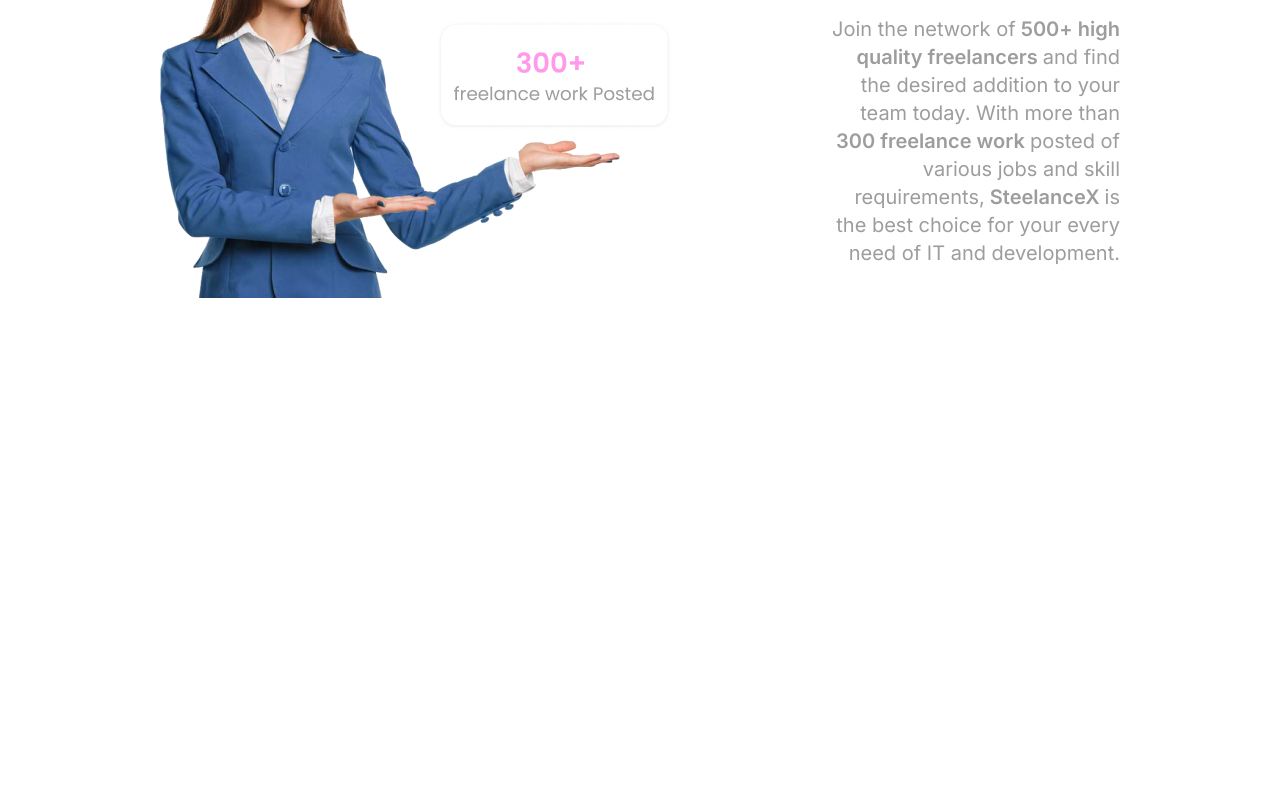
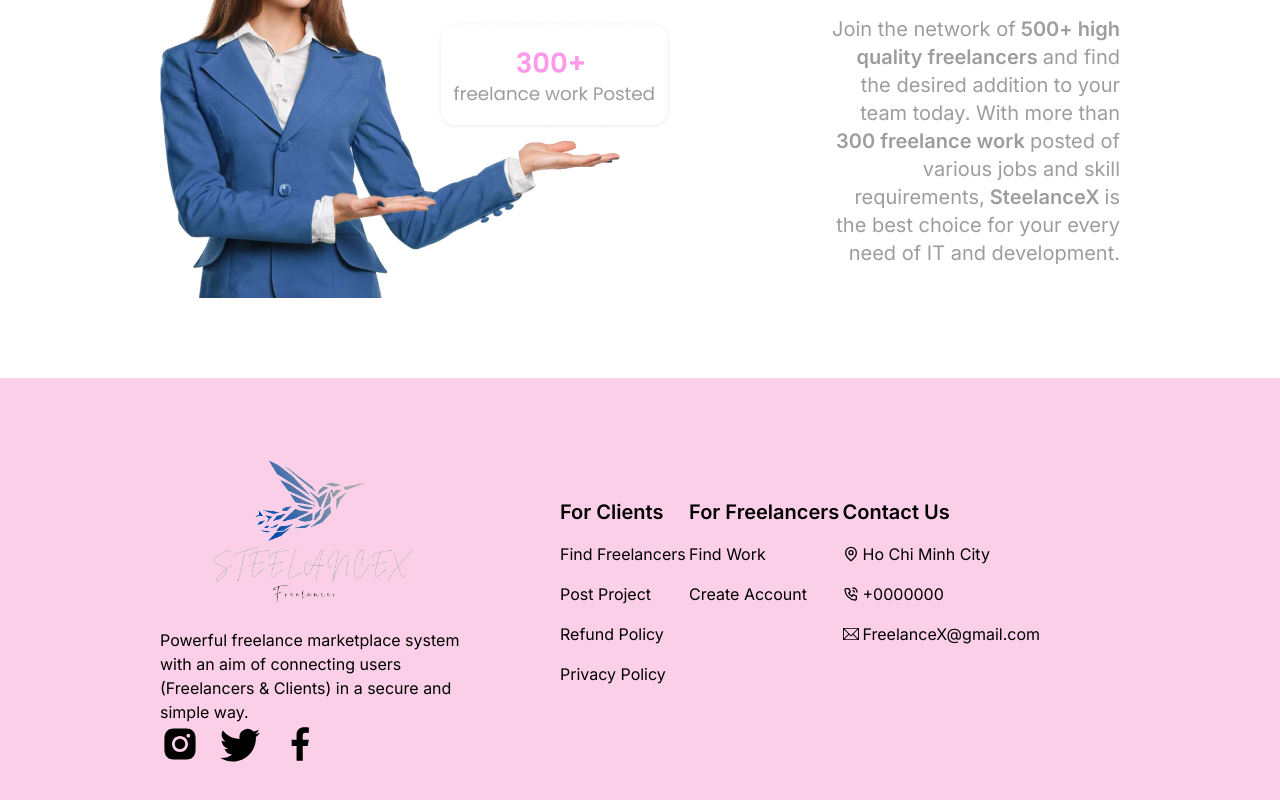
Before and after one commit to Shi-49-94-444-4444/steelancer, a Next.js app: page / in a window 1280 px wide. Shown: the part 3135-3935 px from the top of the page. Before the commit the page ends 3513 px from the top, so only its background shows below. Built offline with nearby package versions, Linux system fonts and the light colour scheme.

Commit message:
Footer #8

```diff
--- /dev/null
+++ b/app/components/Footer.tsx
@@ -0,0 +1,152 @@
+import Container from "./Container"
+import Image from "next/image"
+import { AiFillInstagram } from "react-icons/ai"
+import { BsTwitter } from "react-icons/bs"
+import { GrFacebookOption, GrLocation } from "react-icons/gr"
+import { TbPhoneCall } from "react-icons/tb"
+import { TfiEmail } from "react-icons/tfi"
+
+const Footer = () => {
+    return (
+        <div className="
+                w-full
+                h-[500px]
+                bg-pink-200
+            "
+        >
+            <div className="px-10">
+                <Container>
+                    <div className="
+                            grid
+                            grid-cols-12
+                            gap-3
+                            md:gap-0
+                            px-10
+                        "
+                    >
+                        <div className="col-span-4">
+                            <div className="absolute">
+                                <Image
+                                    alt="Logo"
+                                    height="200"
+                                    width="300"
+                                    src="/images/logo.png"
+                                />
+                            </div>
+                            <section className="mt-[250px] w-[300px]">
+                                <h1>
+                                    Powerful freelance marketplace system with an aim of
+                                    connecting users (Freelancers & Clients) in a secure
+                                    and simple way.
+                                </h1>
+                            </section>
+                            <div className="
+                                    flex
+                                    flex-row
+                                    cursor-pointer
+                                "
+                            >
+                                <AiFillInstagram size={40} className="mr-5" />
+                                <BsTwitter size={40} className="mr-5" />
+                                <GrFacebookOption size={40} />
+                            </div>
+                        </div>
+                        <div className="
+                                col-span-8
+                                mt-20
+                                px-20
+                                py-10
+                            "
+                        >
+                            <div className="
+                                    flex
+                                    flex-row
+                                    justify-between
+                                "
+                            >
+                                <div className="flex flex-col">
+                                    <h2 className="
+                                            font-semibold
+                                            text-xl
+                                            mb-4
+                                        "
+                                    >
+                                        For Clients
+                                    </h2>
+                                    <div className="mb-4">
+                                        Find Freelancers
+                                    </div>
+                                    <div className="mb-4">
+                                        Post Project
+                                    </div>
+                                    <div className="mb-4">
+                                        Refund Policy
+                                    </div>
+                                    <div className="mb-4">
+                                        Privacy Policy
+                                    </div>
+                                </div>
+                                <div className="flex flex-col">
+                                    <h2 className="
+                                            font-semibold
+                                            text-xl
+                                            mb-4
+                                        "
+                                    >
+                                        For Freelancers
+                                    </h2>
+                                    <div className="mb-4">
+                                        Find Work
+                                    </div>
+                                    <div className="mb-4">
+                                        Create Account
+                                    </div>
+                                </div>
+                                <div className="flex flex-col">
+                                    <h2 className="
+                                            font-semibold
+                                            text-xl
+                                            mb-4
+                                        "
+                                    >
+                                        Contact Us
+                                    </h2>
+                                    <div className="
+                                            flex
+                                            flex-row
+                                            mb-4
+                                        "
+                                    >
+                                        <GrLocation className="mr-1 mt-1" />
+                                        <span>Ho Chi Minh City</span>
+                                    </div>
+                                    <div className="
+                                            flex
+                                            flex-row
+                                            mb-4
+                                        "
+                                    >
+                                        <TbPhoneCall className="mr-1 mt-1" />
+                                        <span>+0000000</span>
+                                    </div>
+                                    <div className="
+                                            flex
+                                            flex-row
+                                            mb-4
+                                        "
+                                    >
+                                        <TfiEmail className="mr-1 mt-1" />
+                                        <span>FreelanceX@gmail.com</span>
+                                    </div>
+                                </div>
+
+                            </div>
+                        </div>
+                    </div>
+                </Container>
+            </div>
+        </div>
+    )
+}
+
+export default Footer
--- a/app/components/index.tsx
+++ b/app/components/index.tsx
@@ -2,6 +2,7 @@
 import { Navbar } from './navbar'
 import { Quick, Category, Recent, Banner, AboutUs } from './body'
 import Background from './BackgroundCus'
+import Footer from './Footer'
 
 export {
     Navbar,
@@ -11,5 +12,6 @@
     Category,
     Recent,
     Background,
-    AboutUs
+    AboutUs,
+    Footer
 }
--- a/app/page.tsx
+++ b/app/page.tsx
@@ -1,4 +1,4 @@
-import { Navbar, ClientOnly, Banner, Quick, Category, Recent, Background, AboutUs } from "./components"
+import { Navbar, ClientOnly, Banner, Quick, Category, Recent, Background, AboutUs, Footer } from "./components"
 
 export default function Home() {
   return (
@@ -10,6 +10,7 @@
         <Category />
         <Recent />
         <AboutUs />
+        <Footer />
       </Background>
     </ClientOnly>
   )
```
Also changed, not shown: app/components/body/AboutUs.tsx (+7 -1 lines).
